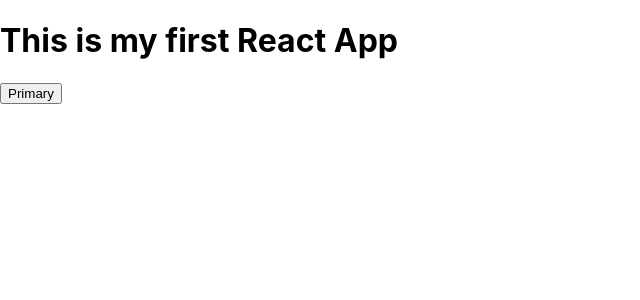
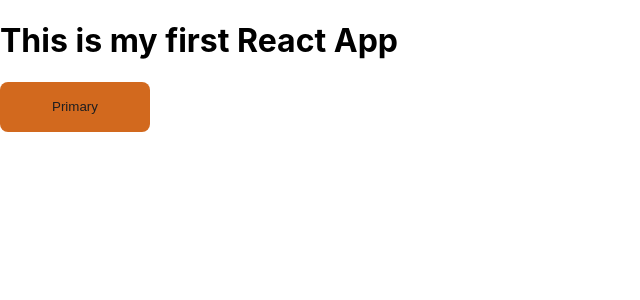
Before and after one commit to mrsamia/react_practice, a React (Create React App) app: page / in a window 1280 px wide. Shown: the top 300 px of the page, without its empty margins (0-640 px from the left). Built offline with nearby package versions, Linux system fonts and the light colour scheme.

Commit message:
SRM | practice

```diff
--- a/src/App.css
+++ b/src/App.css
@@ -36,3 +36,11 @@
     transform: rotate(360deg);
   }
 }
+.btnn{
+  color: rgb(30, 30, 32);
+  background-color: chocolate;
+  border: none;
+  width: 150px;
+  height: 50px;
+  border-radius: 8px;
+}
--- a/src/App.js
+++ b/src/App.js
@@ -1,5 +1,5 @@
 import React from 'react';
-
+import './App.css';
 
 function App(){
   return(
@@ -7,8 +7,8 @@ function App(){
 
 <h1>This is my first React App</h1>
 
-<div>
-  <button>Primary</button>
+<div >
+  <button className="btnn">Primary</button>
 </div>
 
 </div>
```
